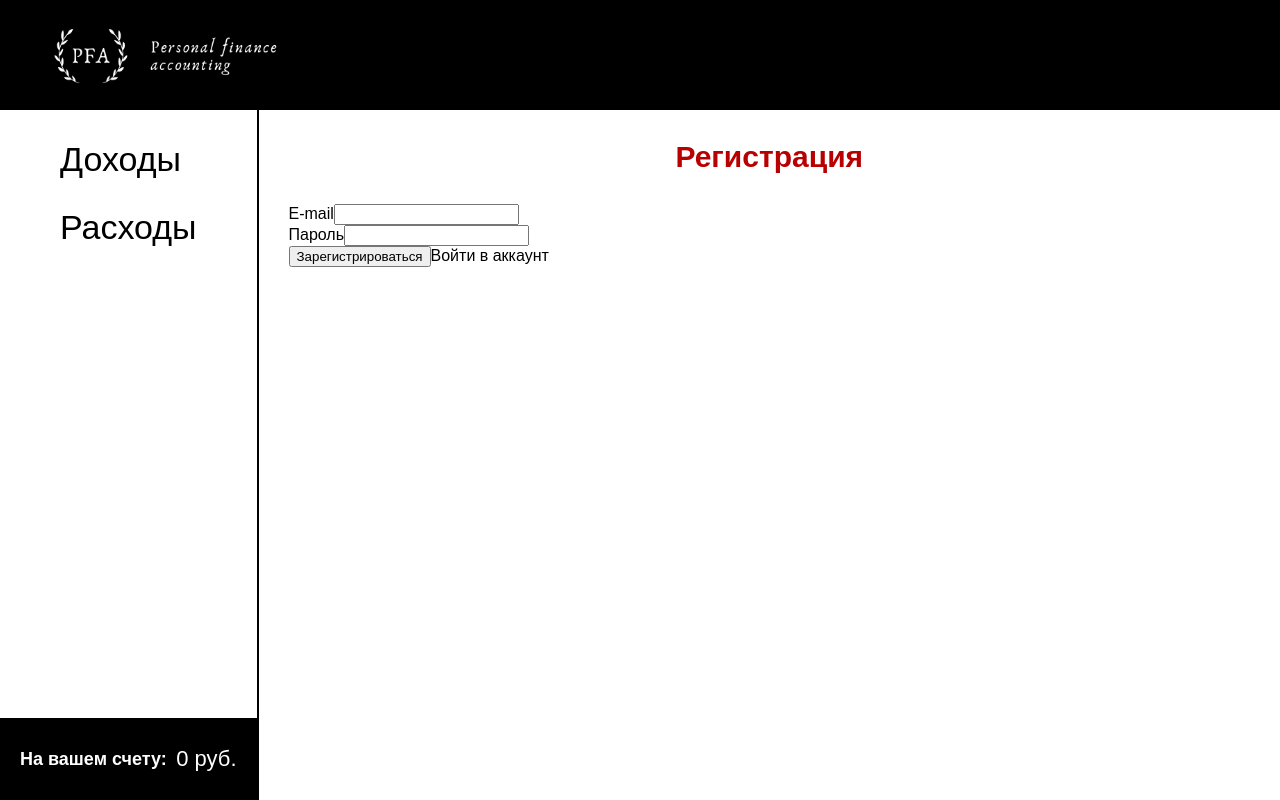
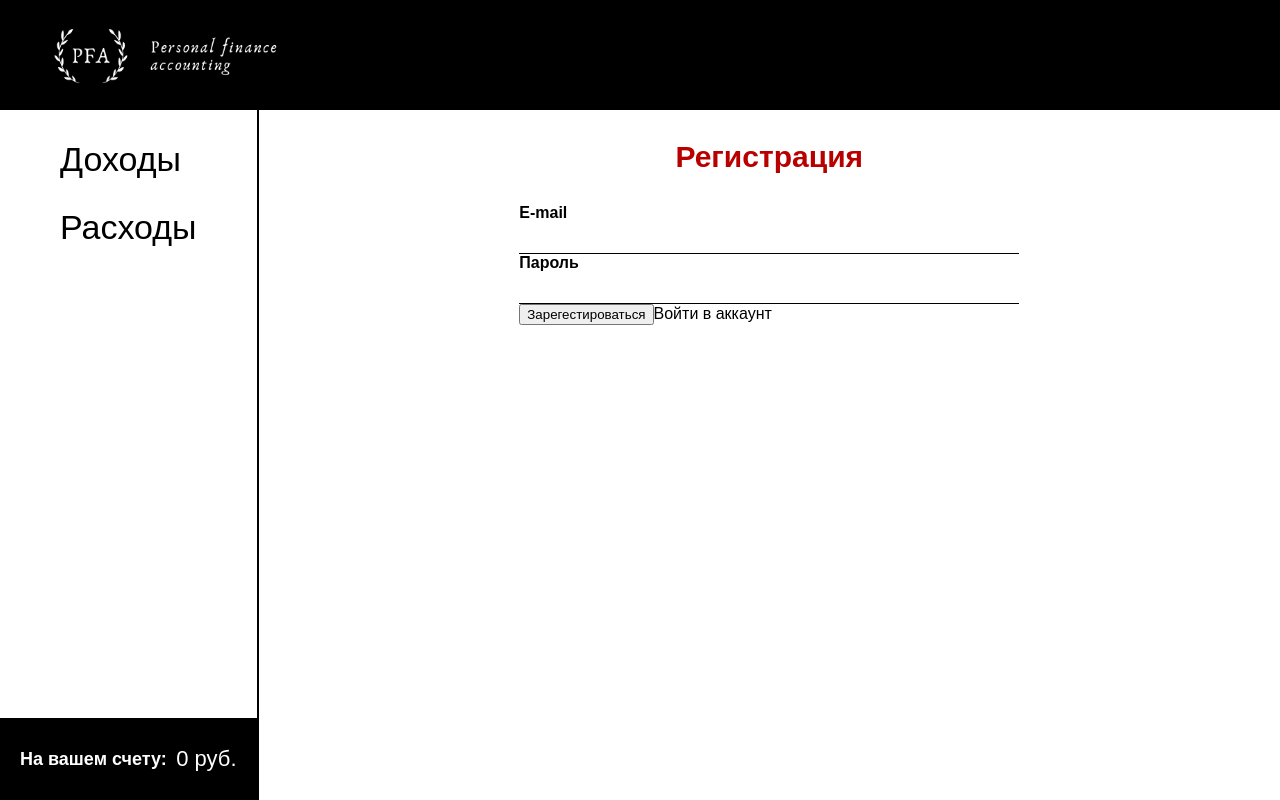
Before and after one commit to BulgakViktoriya14/-Personal-finance-accounting, a React (Create React App) app: page /check-in in a window 1280 px wide. Built offline with nearby package versions, Linux system fonts and the light colour scheme; no server answers.

Commit message:
modify form style

```diff
--- a/src/components/blocks/FormLoginAndChekIn.js
+++ b/src/components/blocks/FormLoginAndChekIn.js
@@ -42,16 +42,16 @@ class FormLoginAndChekIn extends React.Component {
 		return (
 			<form className="form form-login-checkin">
 				<div className="form__item">
+					<label htmlFor="email" className="form__label">E-mail</label>
 				    <input type="email" id="email" name="email" className="form__input" requared="requared" onChange={this.handleChange}/>
-				    <label htmlFor="email" className="form__label">E-mail</label>
 				</div>
 			    <div className="form__item">
+			    	<label htmlFor="password" className="form__label">Пароль</label>
 			        <input type="password" id="password" className="form__input" name="password" requared="requared" onChange={this.handleChange}/>
-			        <label htmlFor="password" className="form__label">Пароль</label>
 				 </div>
 				<div className="form__wrapper-buttons">
 				    <input className="form__submit" type="submit" name="submit" value={this.props.textButton} onClick={this.logIntoAccount}/>
-				  	 <NavLink to={this.props.link} className="form__link">{this.props.textLink}</NavLink>
+				  	<NavLink to={this.props.link} className="form__link">{this.props.textLink}</NavLink>
 			    </div>
 			</form>
 		)
--- a/src/components/common/ProfileMini.js
+++ b/src/components/common/ProfileMini.js
@@ -1,7 +1,6 @@
 import React from 'react';
 import photo from './../../images/profile.png';
 import firebase from 'firebase';
-import {connect} from 'react-redux';
 
 class ProfileMini extends React.Component {
 	constructor(props) {
@@ -47,10 +46,4 @@ class ProfileMini extends React.Component {
 	}
 }
 
-function mapStateToProps(state) {
-	return {
-		user: state.userInfo.user
-	}
-}
-
-export default connect(mapStateToProps)(ProfileMini);
+export default ProfileMini;
--- a/src/components/content/CheckIn.js
+++ b/src/components/content/CheckIn.js
@@ -2,6 +2,7 @@ import React from 'react';
 import {connect} from 'react-redux';
 import firebase from 'firebase';
 import {NavLink} from 'react-router-dom';
+import FormLoginAndChekIn from './../blocks/FormLoginAndChekIn.js';
 
 class CheckIn extends React.Component {
 	constructor(props) {
@@ -32,20 +33,7 @@ class CheckIn extends React.Component {
 		return (
 			<div className="wrapper">
 				<h1 className="title">Регистрация</h1>
-				<form className="form">
-					<div className="form__item">
-				      <label htmlFor="email" className="form__label">E-mail</label>
-				      <input type="email" id="email" name="email" className="form__input" requared="true" onChange={this.handleChange}/>
-				    </div>
-				    <div className="form__item">
-				      <label htmlFor="password" className="form__label">Пароль</label>
-				      <input type="password" id="password" className="form__input" name="password" requared="true" onChange={this.handleChange}/>
-				    </div>
-				    <div className="form__wrapper-buttons">
-					    <input className="form__submit" type="submit" name="submit" value="Зарегистрироваться" onClick={this.createAccount}/>
-					    <NavLink to="/login" className="form__link">Войти в аккаунт</NavLink>
-				    </div>
-				</form>
+				<FormLoginAndChekIn link="/login" textLink="Войти в аккаунт" textButton="Зарегестироваться"/>
 			</div>
 		)
 	}
--- a/src/components/content/Login.js
+++ b/src/components/content/Login.js
@@ -1,6 +1,7 @@
 import React from 'react';
 import firebase from 'firebase';
 import {NavLink} from 'react-router-dom';
+import FormLoginAndChekIn from './../blocks/FormLoginAndChekIn.js';
 
 class Login extends React.Component {
 	constructor(props) {
@@ -31,20 +32,7 @@ class Login extends React.Component {
 		return (
 			<div className="wrapper">
 				<h1 className="title">Вход в аккаунт</h1>
-				<form className="form">
-					<div className="form__item">
-				      <label htmlFor="email" className="form__label">E-mail</label>
-				      <input type="email" id="email" name="email" className="form__input" requared="true" onChange={this.handleChange}/>
-				    </div>
-				    <div className="form__item">
-				      <label htmlFor="password" className="form__label">Пароль</label>
-				      <input type="password" id="password" className="form__input" name="password" requared="true" onChange={this.handleChange}/>
-				    </div>
-				    <div className="form__wrapper-buttons">
-					    <input className="form__submit" type="submit" name="submit" value="Войти" onClick={this.logIntoAccount}/>
-					    <NavLink to="/check-in" className="form__link">Создать аккаунт</NavLink>
-				    </div>
-				</form>
+				<FormLoginAndChekIn link="/check-in" textLink="Создать аккаунт" textButton="Войти"/>
 			</div>
 		)
 	}
--- a/src/style/scss/form.scss
+++ b/src/style/scss/form.scss
@@ -1,9 +1,6 @@
-.form-add-card {
+.form {
     display: flex;
-    justify-content: space-between;
-    flex-basis: 100%;
 
-    .form {
     &__item {
         border: none;
         display: flex;
@@ -35,7 +32,6 @@
         border: none;
         border-bottom: 1px solid #000;
     }
-    }
 
     textarea {
         height: 28px;
@@ -62,4 +58,16 @@
             box-shadow: none;
         }
     }
+
+    &-add-card {
+        justify-content: space-between;
+        flex-basis: 100%;
     }
+
+    &-login-checkin {
+        flex-direction: column;
+        flex-basis: 50%;
+        max-width: 500px;
+        margin: 0 auto;
+    }
+}
```
Lines whose indentation alone changed are shown as unchanged.
